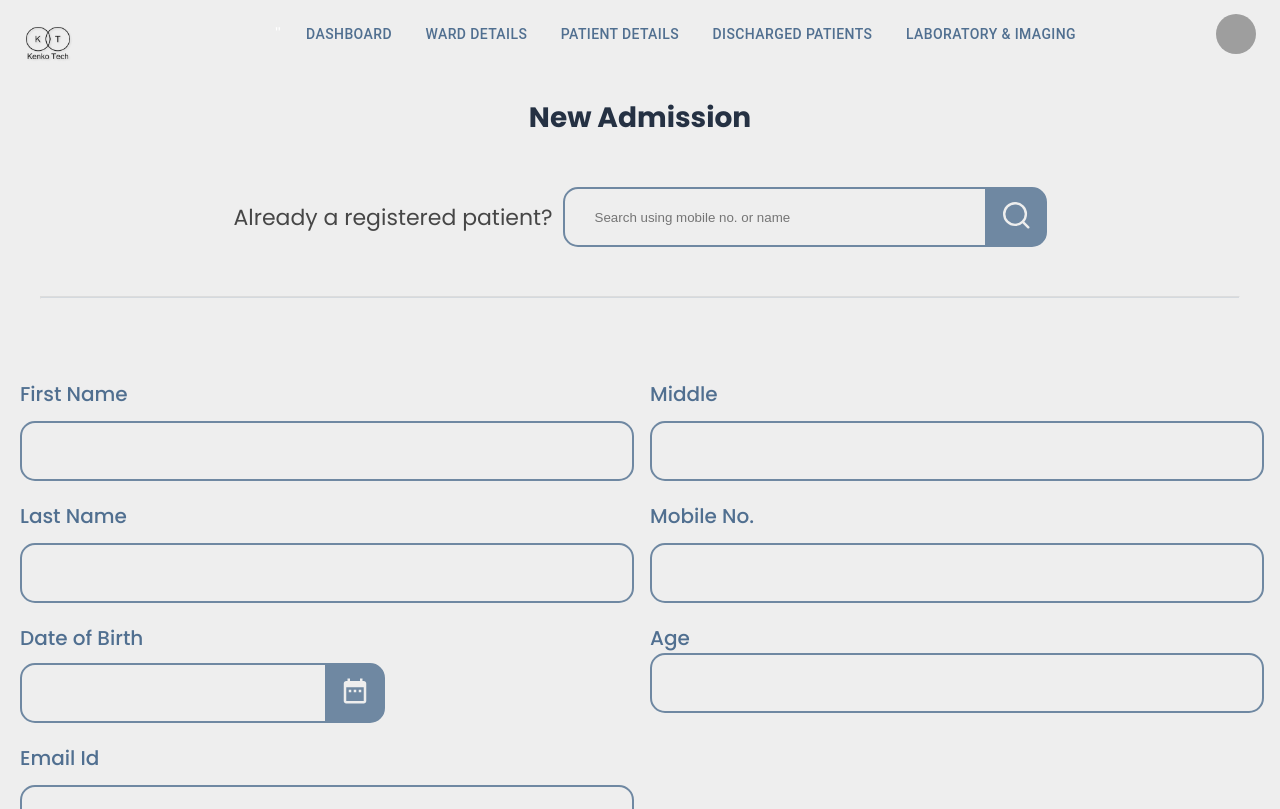
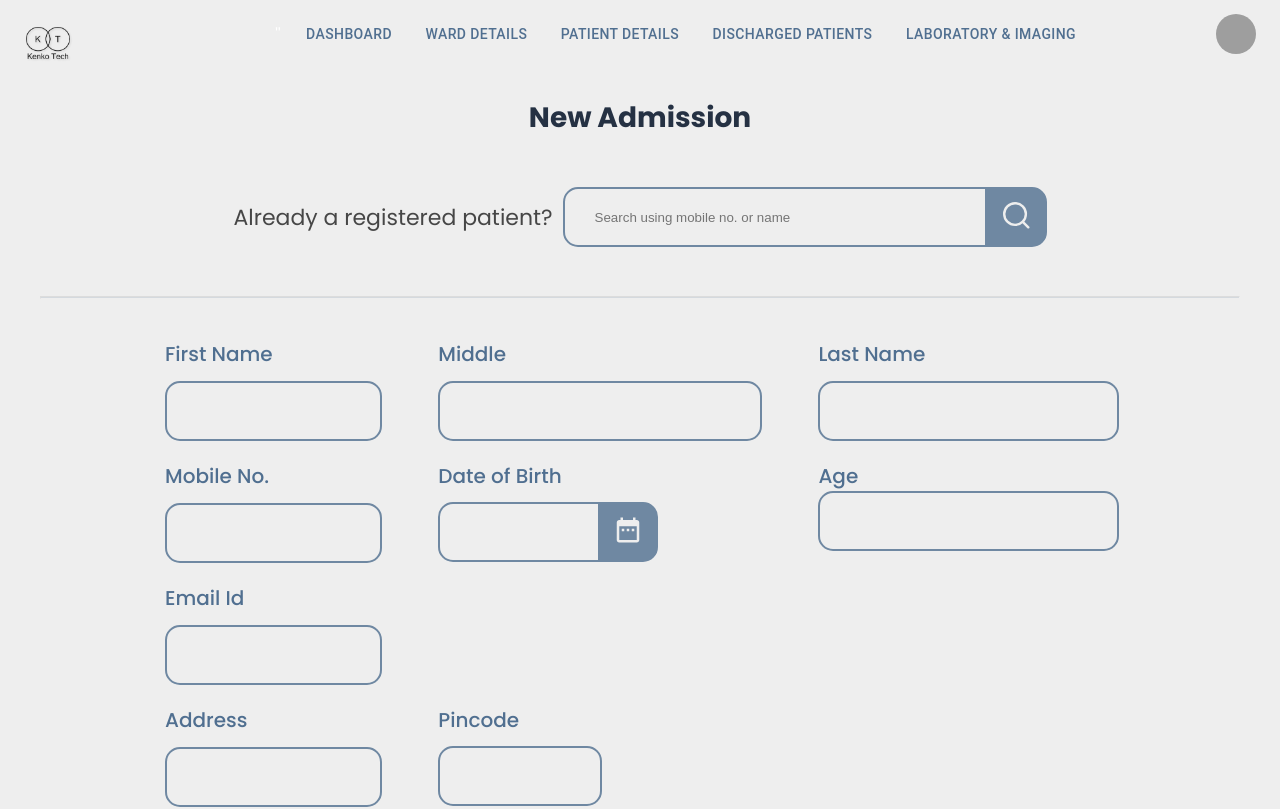
Before and after one commit to 1adityas/HMS, a React (Create React App) app: page /NewAdmission in a window 1280 px wide. Shown: the top 809 px of the page. Built offline with nearby package versions, Linux system fonts and the light colour scheme; grey boxes are pictures that could not be loaded.

Commit message:
newAdmission bug fixed

```diff
--- a/src/components/NewAdmission.css
+++ b/src/components/NewAdmission.css
@@ -109,13 +109,12 @@ opacity: .2;
 }
 
 
-.wrapper {
+.wrapperr {
     margin-left: 165px;/*have to be removed to make the page responsive*/
     margin-right: 165px;
     display: grid;
     grid-template-columns: repeat(3, 1fr);
     /* grid-auto-rows: minmax(300px, auto); */
-    color:black;
     grid-column-gap: 60px;
     grid-row-gap: 20px;
   }
--- a/src/components/NewAdmission.js
+++ b/src/components/NewAdmission.js
@@ -81,7 +81,7 @@ function NewAdmission() {
       <nav>
         <Header />
       </nav>
-      <div className="content-wrap">
+      {/* <div className="content-wrap"> */}
         <div style={{ paddingBottom: '200px' }}>
           <p style={{ textAlign: 'center', fontWeight: 'bold', fontSize: '28px', color: '#253143', marginBottom: '40px' }}>New Admission</p>
 
@@ -100,7 +100,7 @@ function NewAdmission() {
           {/* created new tag par ..  */}
 
           <form onSubmit={handleSubmit}>
-            <div class="wrapper">
+            <div class="wrapperr">
 
               <div class="sub">
                 <par >
@@ -333,7 +333,6 @@ function NewAdmission() {
             </div>
           </form>
         </div>
-      </div>
 
       <div className="footer">
         <MainFooter />
--- a/src/components/PatientDetails.css
+++ b/src/components/PatientDetails.css
@@ -54,13 +54,13 @@ body{
     justify-content: center;
 }
 @media (max-width:1840px) {
-    .wrapper{
+    /* .wrapper{
     margin-left: 20px;
     margin-right: 20px;
     grid-column-gap: 20px;
     grid-row-gap: 20px;
 
-    }
+    } */
 
 
 }
```
